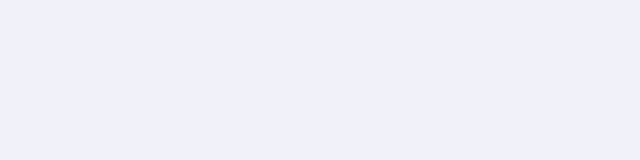
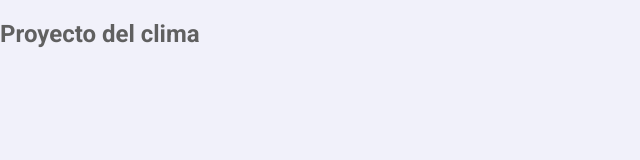
Before and after one commit to manuelalvrado/clima, a plain HTML site: page index.html in a window 1280 px wide. Shown: the whole page, without its empty margins (0-640 px from the left). Drawn offline with Linux system fonts and the light colour scheme.

Commit message:
Se agrega un titulo temporal

```diff
--- a/index.html
+++ b/index.html
@@ -28,6 +28,8 @@
 <body>
   <main id="app">
     <!-- Escriba a aquí su código -->
+    <h2>Proyecto del clima</h2>
+
   </main>
 
   <script src="sources/js/main.js" type="module"></script>
```
